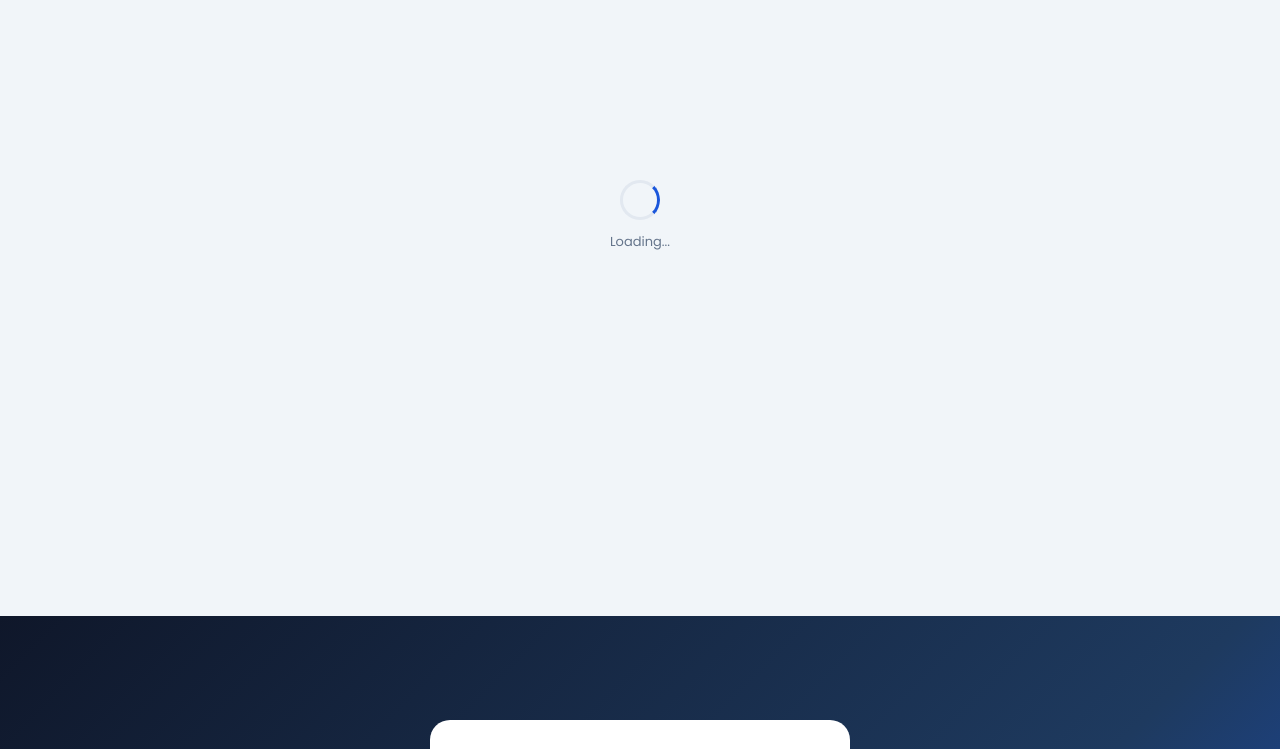
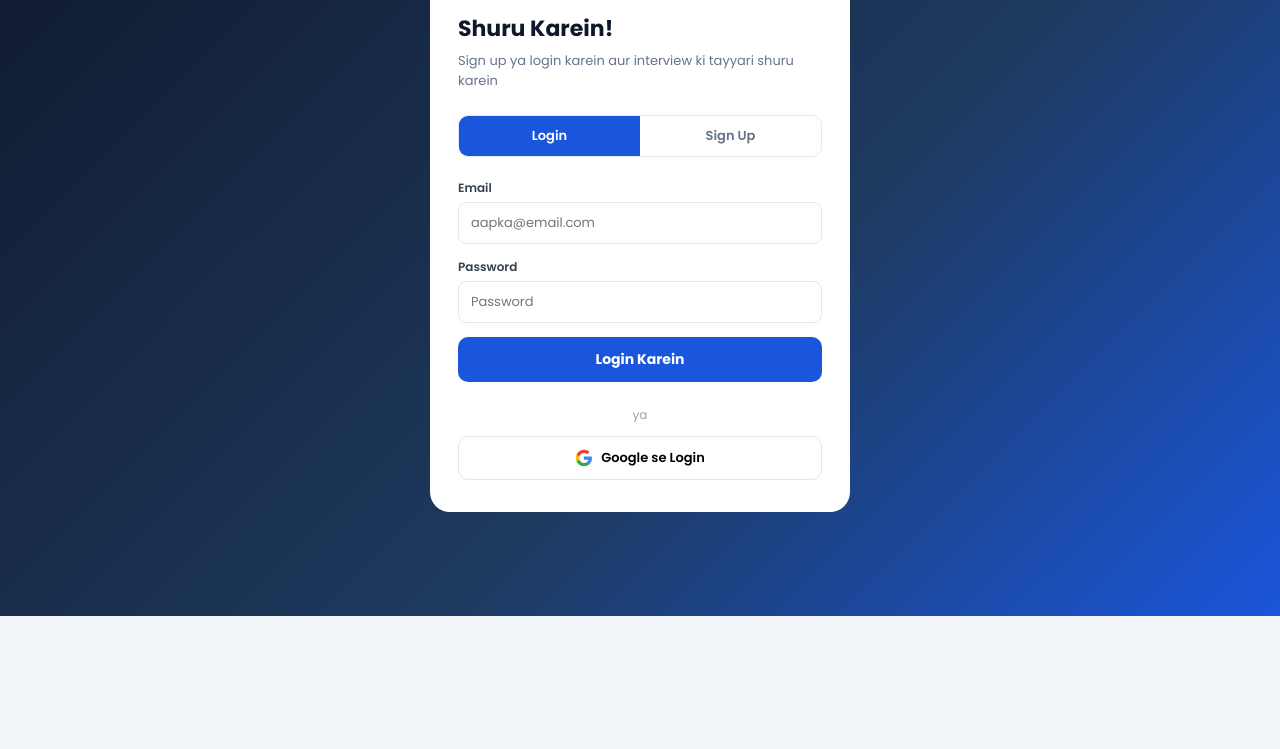
Before and after one commit to Ankush550/sarthak, a plain HTML site: page pages/interview.html in a window 1280 px wide. Shown: the part 184-933 px from the top of the page. After the commit the page ends 800 px from the top, so only its background shows below. Drawn offline with Linux system fonts and the light colour scheme.

```diff
--- a/pages/interview.html
+++ b/pages/interview.html
@@ -275,8 +275,8 @@
     body { font-family: 'Poppins', sans-serif; background: #f1f5f9; color: #1e293b; }
 
     /* ---- SCREEN SYSTEM ---- */
-    .screen { display: none; min-height: 100vh; }
-    .screen.active { display: block; }
+    .screen { display: none !important; min-height: 100vh; }
+    .screen.active { display: block !important; }
 
     /* ---- AUTH SCREEN ---- */
     .auth-wrap { min-height: 100vh; display: flex; align-items: center; justify-content: center; padding: 16px; background: linear-gradient(135deg, #0f172a 0%, #1e3a5f 60%, #1a56db 100%); }
@@ -459,7 +459,7 @@
 <body>
 
 <!-- LOADING -->
-<div id="screen-loading" class="loading-screen screen">
+<div id="screen-loading" class="loading-screen screen" style="display:none;">
   <div class="spinner"></div>
   <div class="loading-text" id="loading-text">Loading...</div>
   <div id="loading-error" style="display:none;margin-top:12px;text-align:center;">
```
